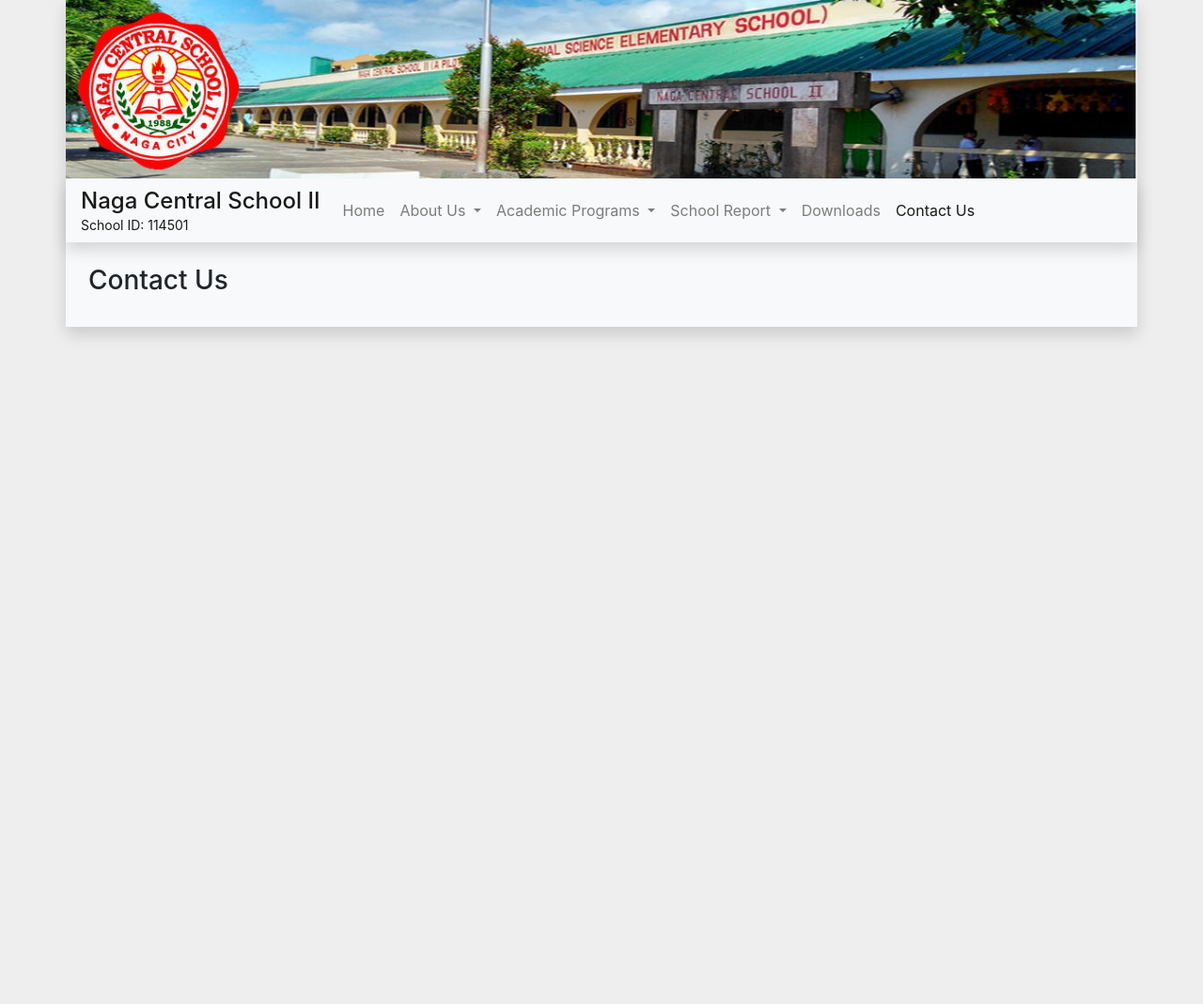
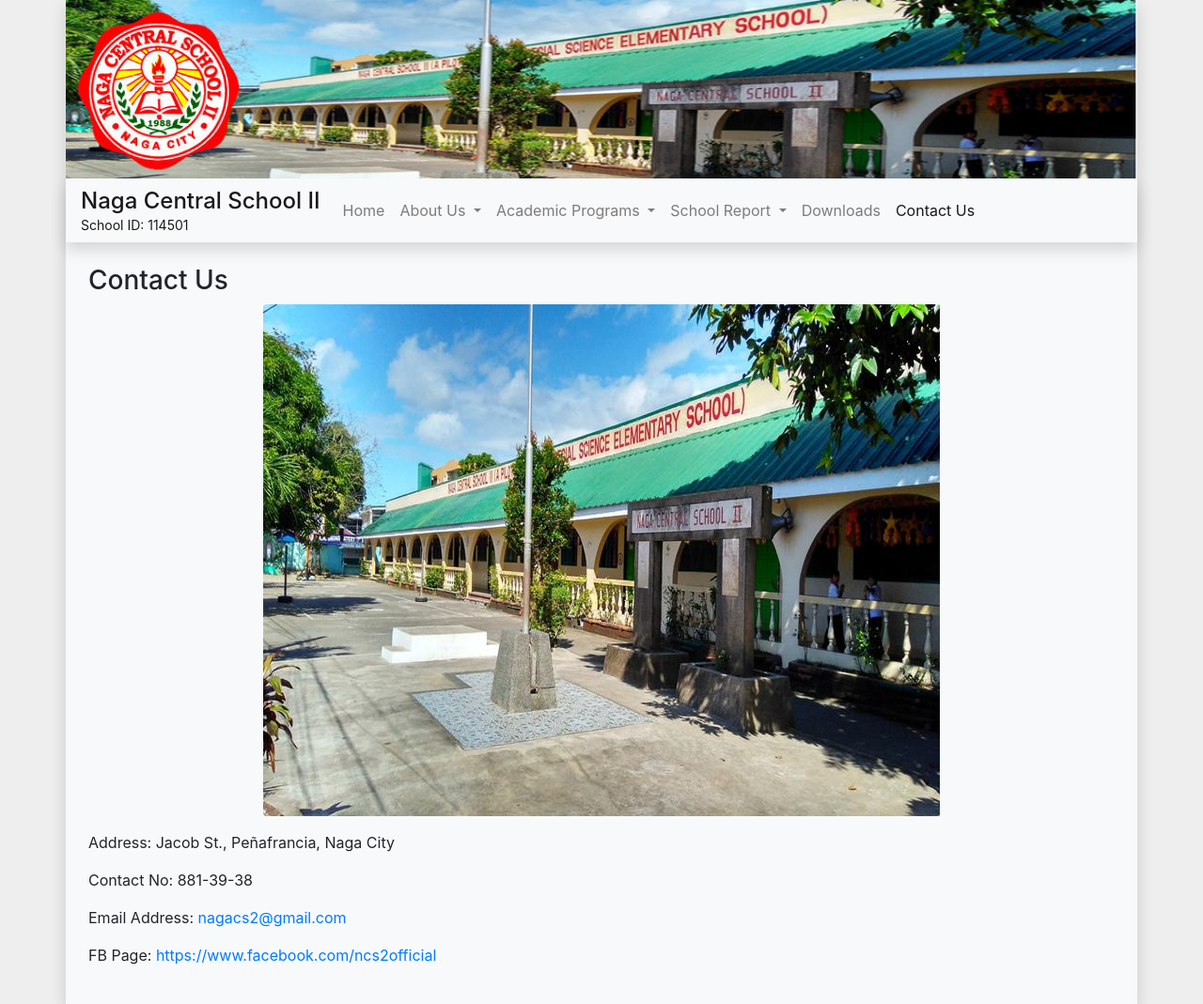
Before and after one commit to nagacentralschool2/nagacentralschool2.github.io, a Jekyll site: the page built from contact-us.html, in a window 1280 px wide. Shown: the whole page at 94% size. Built offline with Jekyll 4.4.1, drawn with Linux system fonts in a browser that asks for light colours; before the commit the page ends 900 px from its top, so only the background shows below that.

Commit message:
Added content to contact-us.html

```diff
--- a/contact-us.html
+++ b/contact-us.html
@@ -3,4 +3,14 @@
 title: Contact Us
 ---
 
-<h3>Contact Us</h3>
+### Contact Us
+
+<img src="/assets/img/ncs2_facade.jpg" class="img-fluid rounded d-block mx-auto">
+
+Address: Jacob St., Peñafrancia, Naga City
+
+Contact No: 881-39-38
+
+Email Address: <nagacs2@gmail.com>
+
+FB Page: [https://www.facebook.com/ncs2official](https://www.facebook.com/ncs2official){:target="_blank"}
```
Also changed, not shown: assets/img/ncs2_facade.jpg (added).
